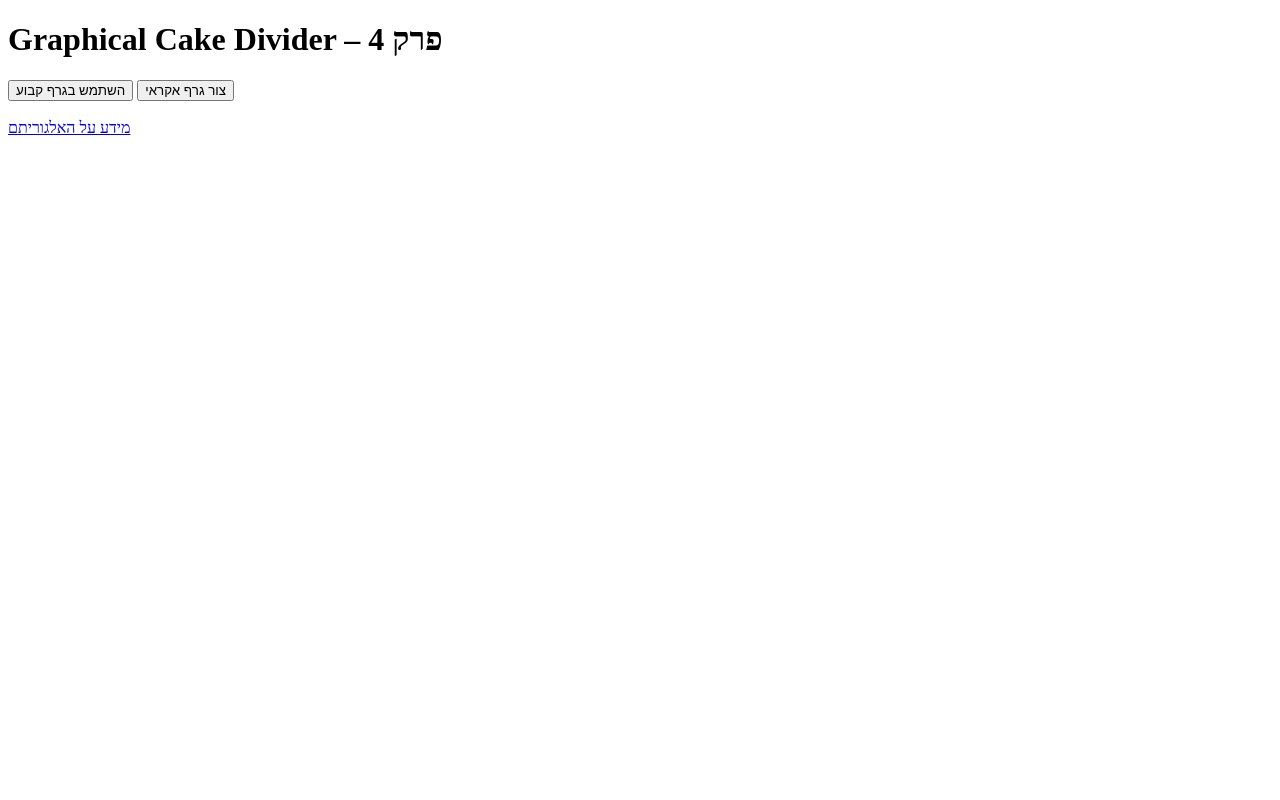
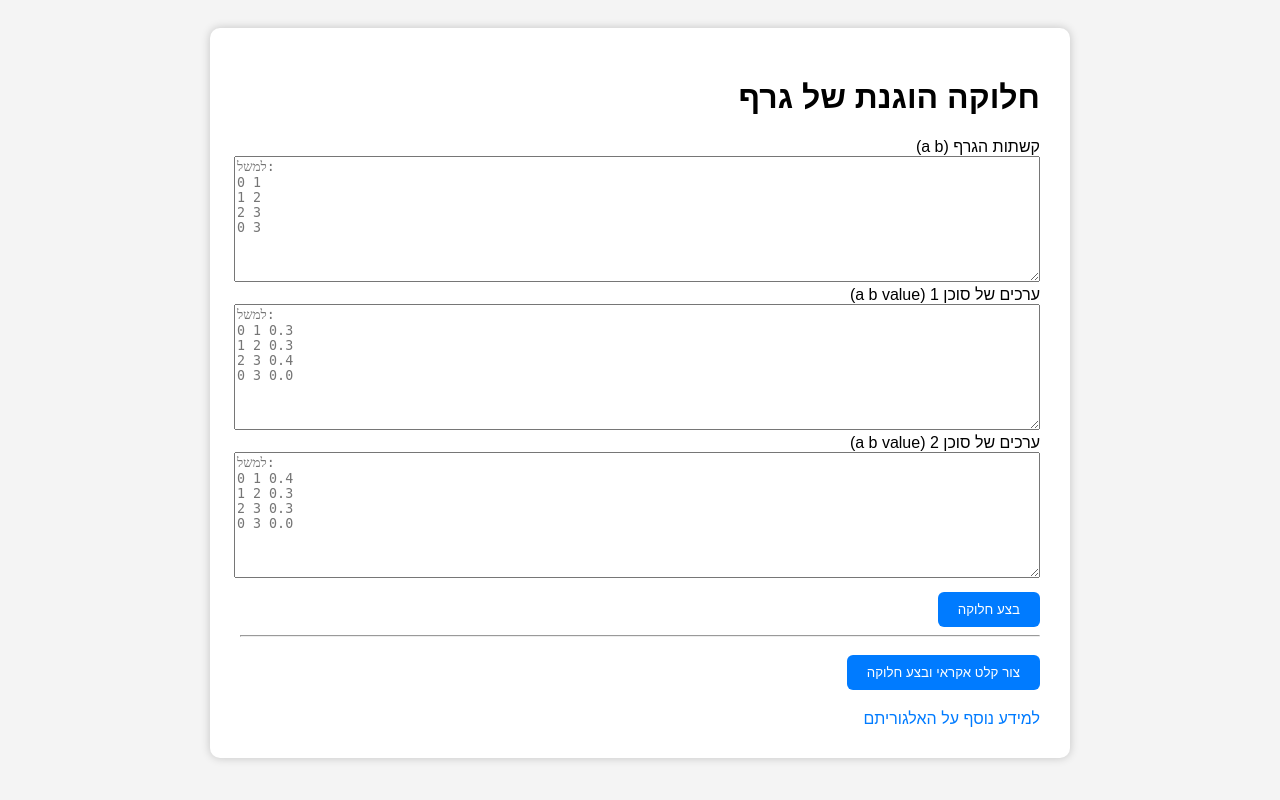
Before and after one commit to Ghiaser/matala-7, a Flask app: page / in a window 1280 px wide. Run offline with Flask 3, Linux system fonts and the light colour scheme.

Commit message:
index.html

```diff
--- a/graphical-cake-division/templates/index.html
+++ b/graphical-cake-division/templates/index.html
@@ -1,16 +1,87 @@
-<!doctype html>
-<html lang="he">
+<!DOCTYPE html>
+<html lang="he" dir="rtl">
 <head>
-  <meta charset="utf-8">
-  <title>Graphical Cake Divider</title>
+    <meta charset="UTF-8">
+    <title>חלוקה הוגנת של גרף</title>
+    <style>
+        body {
+            font-family: Arial, sans-serif;
+            direction: rtl;
+            background-color: #f4f4f4;
+            padding: 20px;
+        }
+        .container {
+            background: #fff;
+            padding: 30px;
+            border-radius: 10px;
+            max-width: 800px;
+            margin: auto;
+            box-shadow: 0 0 10px rgba(0,0,0,0.2);
+        }
+        textarea {
+            width: 100%;
+            height: 120px;
+            direction: ltr;
+            font-family: monospace;
+        }
+        input[type="submit"] {
+            padding: 10px 20px;
+            background: #007bff;
+            border: none;
+            color: white;
+            border-radius: 6px;
+            cursor: pointer;
+            margin-top: 10px;
+        }
+        .footer {
+            margin-top: 20px;
+        }
+        a {
+            color: #007bff;
+            text-decoration: none;
+        }
+    </style>
 </head>
 <body>
-  <h1>Graphical Cake Divider – פרק 4</h1>
-  <form action="/run" method="post">
-    <button name="mode" value="default">השתמש בגרף קבוע</button>
-    <button name="mode" value="random">צור גרף אקראי</button>
-  </form>
-  <br>
-  <a href="/about">מידע על האלגוריתם</a>
+    <div class="container">
+        <h1>חלוקה הוגנת של גרף</h1>
+
+        <form method="POST">
+            <input type="hidden" name="mode" value="manual">
+            <label>קשתות הגרף (a b)</label><br>
+            <textarea name="edges" placeholder="למשל:
+0 1
+1 2
+2 3
+0 3"></textarea><br>
+
+            <label>ערכים של סוכן 1 (a b value)</label><br>
+            <textarea name="val1" placeholder="למשל:
+0 1 0.3
+1 2 0.3
+2 3 0.4
+0 3 0.0"></textarea><br>
+
+            <label>ערכים של סוכן 2 (a b value)</label><br>
+            <textarea name="val2" placeholder="למשל:
+0 1 0.4
+1 2 0.3
+2 3 0.3
+0 3 0.0"></textarea><br>
+
+            <input type="submit" value="בצע חלוקה">
+        </form>
+
+        <hr>
+
+        <form method="POST">
+            <input type="hidden" name="mode" value="random">
+            <input type="submit" value="צור קלט אקראי ובצע חלוקה">
+        </form>
+
+        <div class="footer">
+            <a href="{{ url_for('about') }}">למידע נוסף על האלגוריתם</a>
+        </div>
+    </div>
 </body>
 </html>
```
